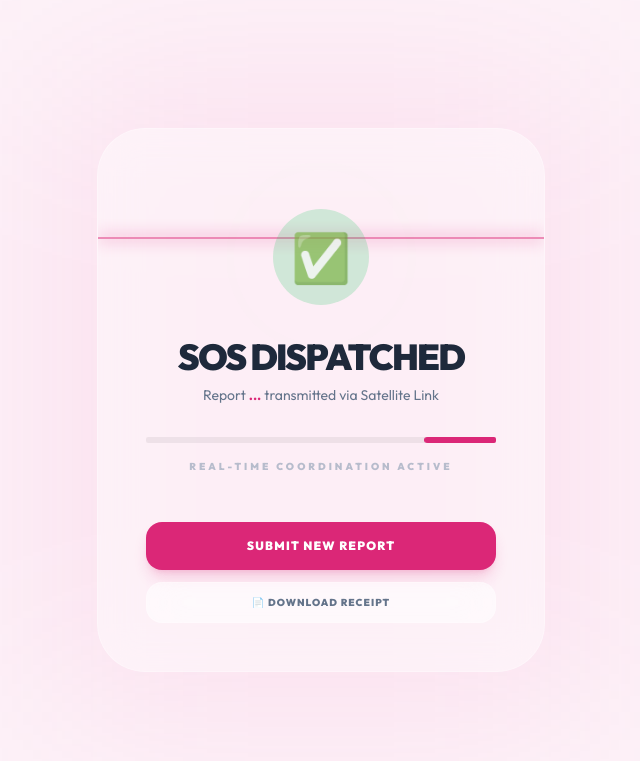
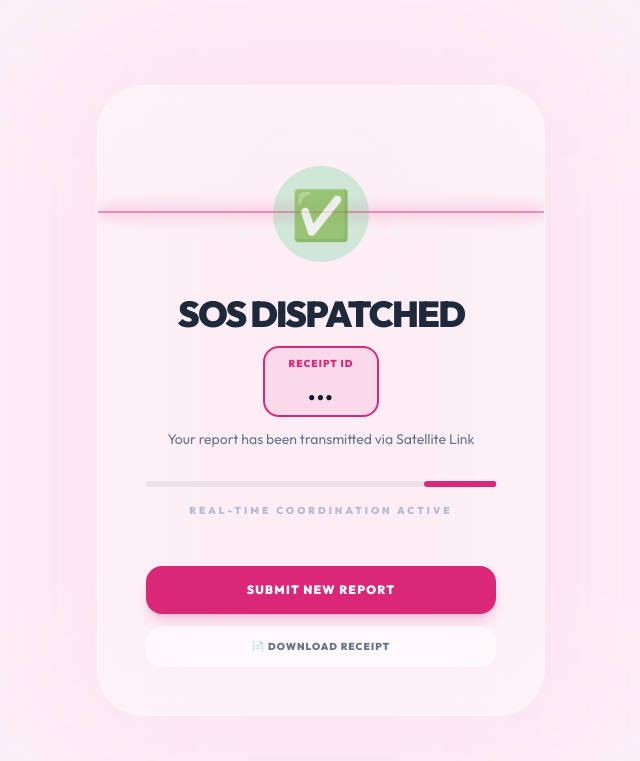
Before and after one commit to ronaksarda/InstantDRS, a Flask app: page /submitted.html in a window 1280 px wide. Shown: the top 761 px of the page, without its empty margins (319-959 px from the left). Run offline with Flask 3, Linux system fonts and the light colour scheme; some libraries are stand-ins or nearby versions.

Commit message:
fixing more errors

```diff
--- a/app.py
+++ b/app.py
@@ -322,6 +322,9 @@ def resolve_incident():
         # Keep only last 50 resolved cases
         queue['resolved'] = resolved[-50:]
         queue['last_update'] = int(time.time())
+        # Update active count in stats
+        if 'stats' in queue:
+            queue['stats']['active_count'] = len(queue['incidents'])
         save_queue(queue)
         return jsonify({"status": "resolved"}), 200
 
--- a/templates/submitted.html
+++ b/templates/submitted.html
@@ -7,6 +7,18 @@
     <script src="https://cdn.tailwindcss.com"></script>
     <link rel="stylesheet" href="/static/css/style.css">
     <link href="https://fonts.googleapis.com/css2?family=Outfit:wght@400;700;900&display=swap" rel="stylesheet">
+    <style>
+        @media print {
+            body { background: white !important; color: black !important; }
+            .glass { background: white !important; border: 2px solid black !important; box-shadow: none !important; backdrop-filter: none !important; }
+            .no-print { display: none !important; }
+            .print-only { display: block !important; }
+            a, button { display: none !important; }
+            #ai-results { background: #f8fafc !important; color: black !important; border: 1px solid #e2e8f0 !important; }
+            #ai-results * { color: black !important; }
+            .scan-line-v, .animate-ping { display: none !important; }
+        }
+    </style>
 </head>
 <body class="min-h-screen flex items-center justify-center p-6 transition-colors duration-500">
     <script>
@@ -26,9 +38,13 @@
                 </div>
             </div>
 
-            <div class="space-y-2">
+            <div class="space-y-3">
                 <h1 class="text-4xl font-black uppercase tracking-tighter text-slate-800">SOS Dispatched</h1>
-                <p class="text-slate-500 text-sm font-medium">Report <span id="incident-id" class="font-bold text-pink-600">...</span> transmitted via Satellite Link</p>
+                <div class="inline-block px-6 py-2 bg-pink-600/10 border-2 border-pink-600 rounded-2xl">
+                    <p class="text-[10px] font-black text-pink-600 uppercase tracking-widest mb-1">Receipt ID</p>
+                    <p id="incident-id" class="text-2xl font-black text-slate-900 tracking-wider">...</p>
+                </div>
+                <p class="text-slate-500 text-sm font-medium">Your report has been transmitted via Satellite Link</p>
             </div>
 
             <div id="ai-results" class="hidden text-left space-y-4 p-6 bg-slate-900 rounded-[2rem] border border-white/5 shadow-2xl relative overflow-hidden group">
@@ -108,10 +124,11 @@
                     document.getElementById('ai-engine').textContent = result.cpp_engine ?
                         `Priority Engine: ${result.cpp_time_ms}ms` : 'Manual Triage Fallback';
                 }
-                // We keep it for the receipt if they print, but clear on leave
-                window.onbeforeunload = () => sessionStorage.removeItem('triage_result');
+                // Don't clear immediately, allow for refresh/print
+            } else {
+                console.warn("No triage result found in sessionStorage");
             }
-        } catch(e) { console.error(e); }
+        } catch(e) { console.error("Receipt error:", e); }
     </script>
 </body>
 </html>
```
Also changed, not shown: templates/authority.html (+8 -2 lines).
